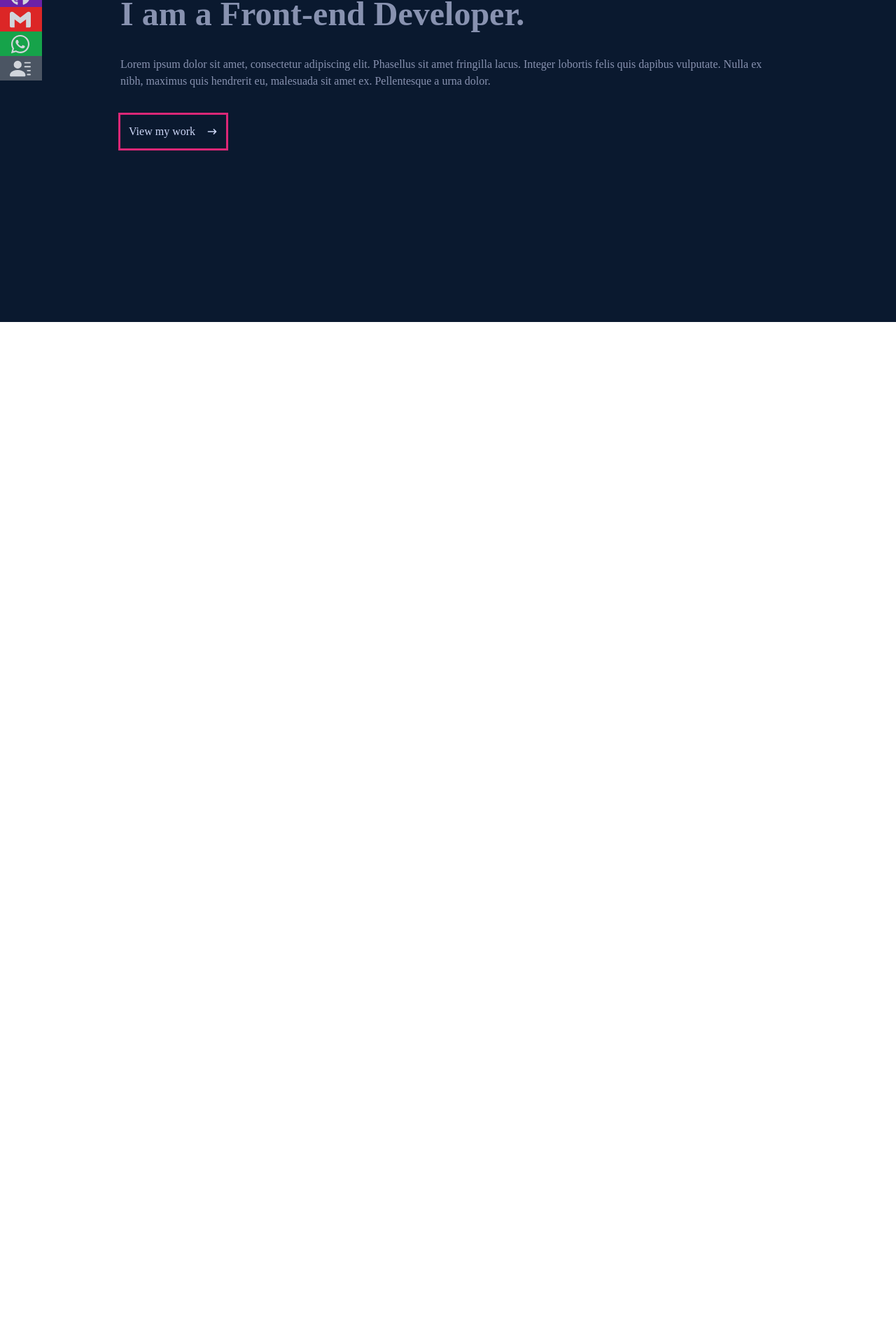
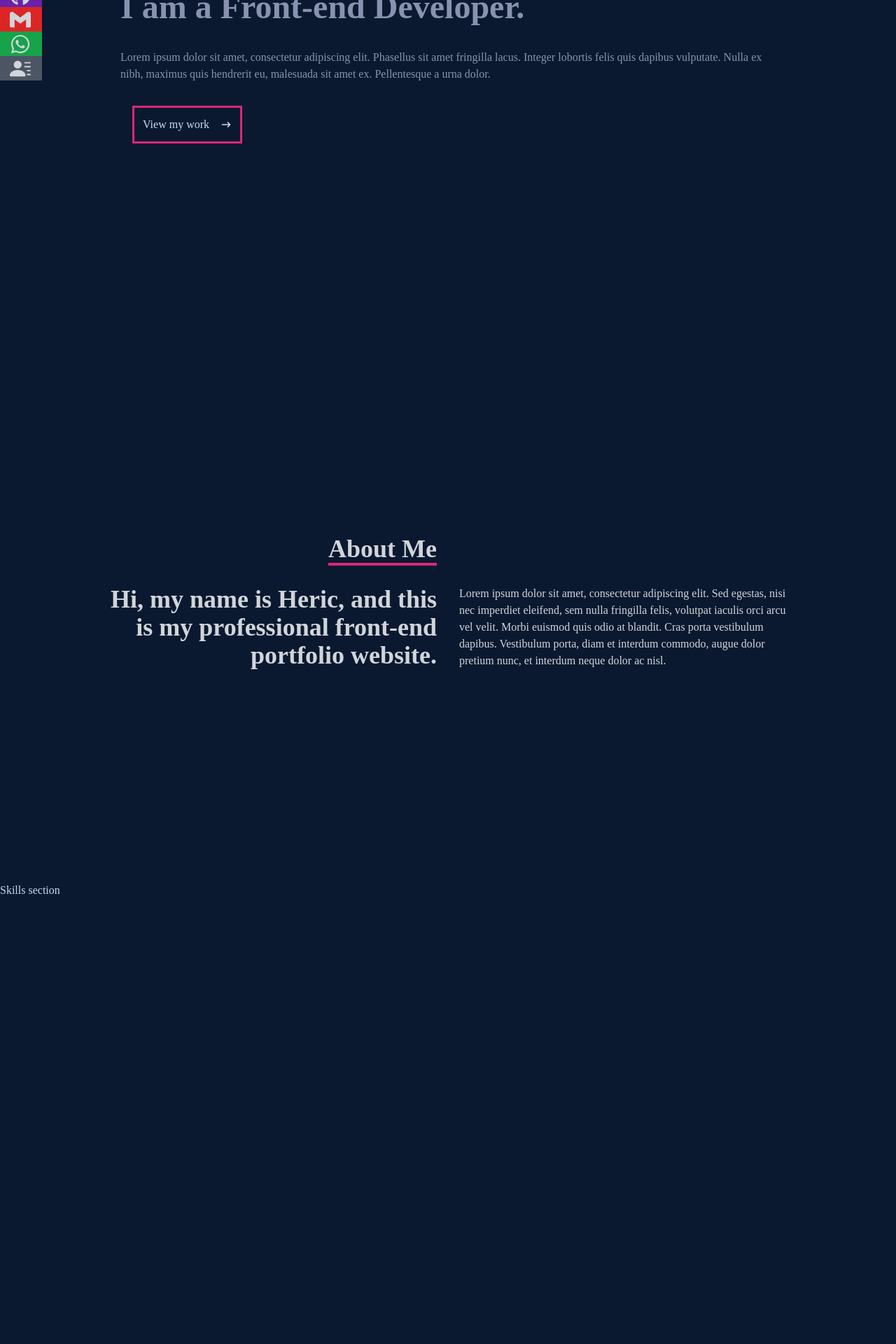
Before and after one commit to HericMendez/react-portfolio-main-page, a React (Create React App) app: page / in a window 1280 px wide. Shown: the part 340-2260 px from the top of the page at 70% size. Before the commit the page ends 800 px from the top, so only its background shows below. Built offline with nearby package versions, Linux system fonts and the light colour scheme.

Commit message:
Created 'About' component

```diff
--- a/src/App.js
+++ b/src/App.js
@@ -1,11 +1,19 @@
 import Navbar from './components/Navbar'
 import Home from './components/Home'
+import About from './components/About'
+import Skills from './components/Skills';
+import Projects from './components/Projects';
+import Contact from './components/Contact';
 
 function App() {
   return (
     <div>
       <Navbar />
       <Home />
+      <About />
+      <Skills />
+      <Projects />
+      <Contact />
     </div>
 
   );
--- /dev/null
+++ b/src/components/About.jsx
@@ -0,0 +1,35 @@
+const About = () => {
+  return (
+    <>
+      <div name="about" className="w-full h-screen bg-[#0a192f] text-gray-300">
+        {/*Container externo */}
+        <div className="flex flex-col justify-center items-center w-full h-full">
+
+          {/*Container flex interno */}
+          <div className="max-w-[1000px] w-full grid grid-cols-2 gap-8">{/*grid da esquerda */}
+            <div className="sm:text-right pb-8 pl-4">
+              <p className="text-4xl font-bold inline border-b-4 border-pink-600 ">
+                About Me
+              </p>
+            </div>
+            <div></div> {/* Div vazia */}
+          </div>{/*fim do grid da esquerda*/}
+
+          <div className="max-w-[1000px] w-full grid sm:grid-cols-2 gap-8 px-4">{/* grid da direita*/}
+            <div className="sm:text-right text-4xl font-bold">
+                <p>Hi, my name is Heric, and this is my professional front-end portfolio website.</p>
+            </div>
+            <div>
+                <p>Lorem ipsum dolor sit amet, consectetur adipiscing elit. Sed egestas, nisi nec imperdiet eleifend, sem nulla fringilla felis, volutpat iaculis orci arcu vel velit. Morbi euismod quis odio at blandit. Cras porta vestibulum dapibus. Vestibulum porta, diam et interdum commodo, augue dolor pretium nunc, et interdum neque dolor ac nisl.</p>
+            </div>
+          </div>
+
+        </div>
+        {/*fim do container flex interno */}
+      </div>
+      {/* fim do container externo */}
+    </>
+  );
+};
+
+export default About;
--- /dev/null
+++ b/src/components/Contact.jsx
@@ -0,0 +1,16 @@
+
+
+const Contact = () => {
+    return (
+        <div>
+
+        <div name='about' className="w-full h-screen bg-[#0a192f] text-gray-300">
+            <h1 className="text-[#ccd6f6]">Contact section </h1>
+        </div>
+
+        </div>
+    )
+
+}
+
+export default Contact
--- a/src/components/Home.jsx
+++ b/src/components/Home.jsx
@@ -1,4 +1,5 @@
 import { HiArrowNarrowRight } from "react-icons/hi";
+import {FaLightbulb} from 'react-icons/fa'
 
 const Home = () => {
   return (
@@ -17,11 +18,17 @@ const Home = () => {
           Nulla ex nibh, maximus quis hendrerit eu, malesuada sit amet ex.
           Pellentesque a urna dolor.
         </p>
-        <div>
-          <button className="group outline p-3 mt-5 flex items-center hover:bg-pink-600  outline-pink-600 text-[#ccd6f6] text-bold ">
+        <div className="flex">
+          <button className="group outline p-3 m-5 flex items-center hover:bg-pink-600  outline-pink-600 text-[#ccd6f6] text-bold ">
             View my work
             <span className="group-hover:rotate-90 duration-300">
               <HiArrowNarrowRight className="ml-4" />
+            </span>
+          </button>
+          <button className=" hidden group p-3 m-5 flex items-center text-[#ccd6f6] text-bold ">
+
+            <span className=" flex group-hover:invert duration-300">
+            Turn the lights off <FaLightbulb className="ml-4" />
             </span>
           </button>
         </div>
--- /dev/null
+++ b/src/components/Projects.jsx
@@ -0,0 +1,13 @@
+const Projects = () => {
+  return (
+    <div>
+
+      <div name="projects" className="w-full h-screen bg-[#0a192f] ">
+        <h1 className="text-[#ccd6f6]">Projects section </h1>
+      </div>
+
+    </div>
+  );
+};
+
+export default Projects;
--- /dev/null
+++ b/src/components/Skills.jsx
@@ -0,0 +1,13 @@
+const Skills = () => {
+  return (
+    <div>
+
+      <div name="skills" className="w-full h-screen bg-[#0a192f] ">
+        <h1 className="text-[#ccd6f6]">Skills section </h1>
+      </div>
+
+    </div>
+  );
+};
+
+export default Skills;
--- a/src/index.css
+++ b/src/index.css
@@ -12,3 +12,7 @@
     @apply px-4
   }
 }
+
+:root {
+  --background: #0a192f;
+}
```
